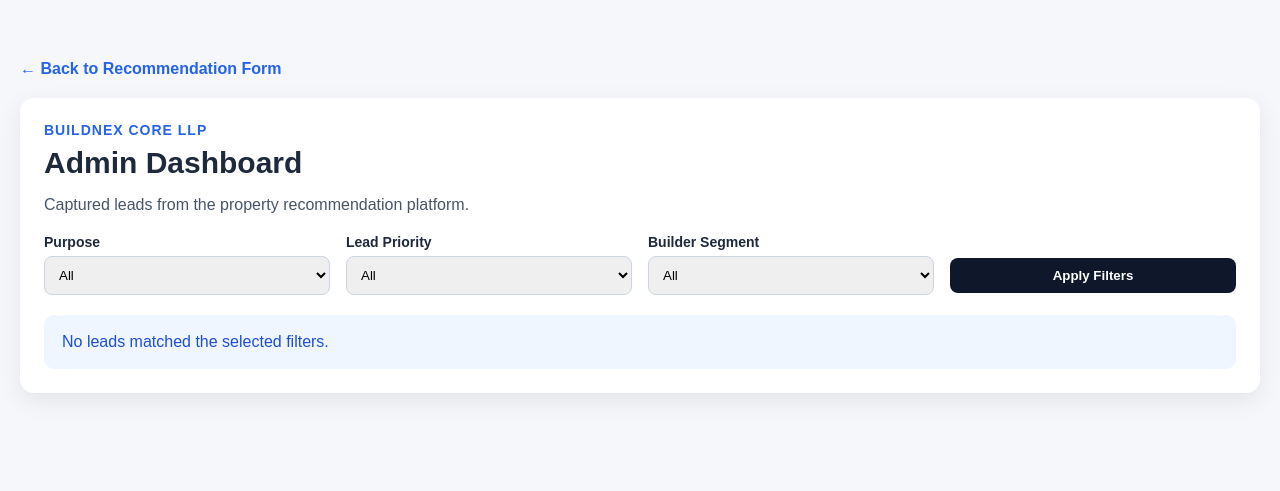
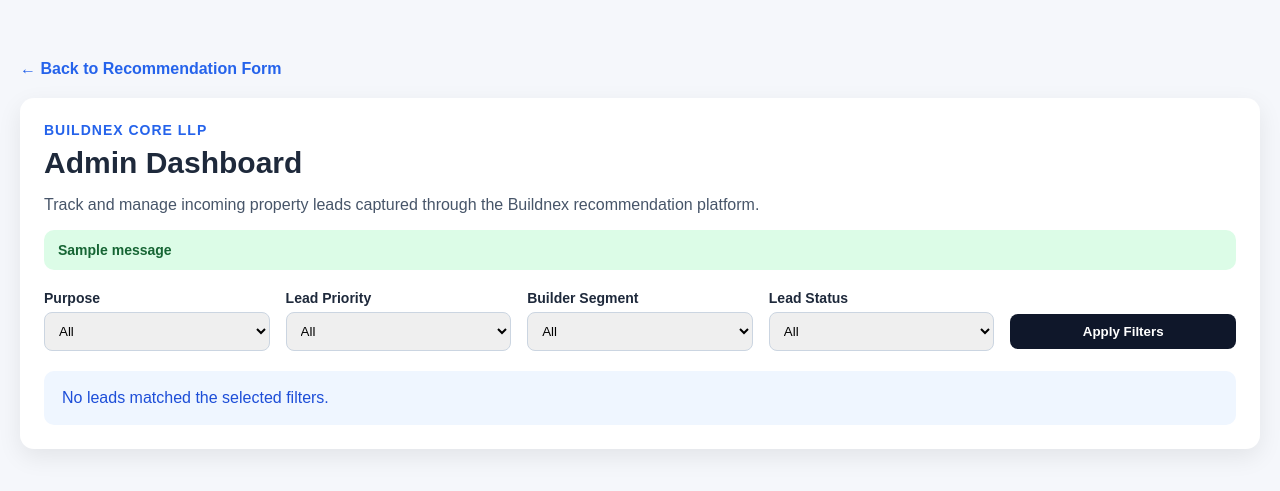
Before and after one commit to madasu3456-coder/buildnex-saas, a Flask app: page /admin/dashboard in a window 1280 px wide. Shown: the top 491 px of the page. Run offline with Flask 3, Linux system fonts and the light colour scheme; the visitor is signed in with stand-in values (Sample User, id 1); one stand-in notice (Sample message) is shown; data that the repository does not hold is empty; some libraries are stand-ins or nearby versions.

Commit message:
Add lead status dashboard

```diff
--- a/app.py
+++ b/app.py
@@ -1,4 +1,4 @@
-from flask import Flask, render_template, request, redirect, session
+from flask import Flask, render_template, request, redirect, session, url_for, flash
 import os
 import psycopg
 from psycopg.rows import dict_row
@@ -9,6 +9,15 @@ app.secret_key = os.environ.get("SECRET_KEY", "buildnex-secret-key")
 ADMIN_USERNAME = os.environ.get("ADMIN_USERNAME", "admin")
 ADMIN_PASSWORD = os.environ.get("ADMIN_PASSWORD", "buildnex123")
 DATABASE_URL = os.environ.get("DATABASE_URL")
+
+ALLOWED_STATUSES = [
+    "New",
+    "Contacted",
+    "Qualified",
+    "Site Visit Scheduled",
+    "Closed",
+    "Lost",
+]
 
 
 def get_db():
@@ -34,9 +43,17 @@ def init_db():
                     builder_segment TEXT,
                     paint TEXT,
                     green TEXT,
+                    status TEXT DEFAULT 'New',
                     created_at TIMESTAMP DEFAULT CURRENT_TIMESTAMP
                 )
             """)
+
+            # Safe upgrade for existing tables that do not yet have status column
+            cur.execute("""
+                ALTER TABLE leads
+                ADD COLUMN IF NOT EXISTS status TEXT DEFAULT 'New'
+            """)
+
         conn.commit()
 
 
@@ -53,8 +70,21 @@ def submit():
         with conn.cursor() as cur:
             cur.execute("""
                 INSERT INTO leads
-                (name, phone, email, budget_min, budget_max, purpose, top_area, lead_priority, builder_segment, paint, green)
-                VALUES (%s, %s, %s, %s, %s, %s, %s, %s, %s, %s, %s)
+                (
+                    name,
+                    phone,
+                    email,
+                    budget_min,
+                    budget_max,
+                    purpose,
+                    top_area,
+                    lead_priority,
+                    builder_segment,
+                    paint,
+                    green,
+                    status
+                )
+                VALUES (%s, %s, %s, %s, %s, %s, %s, %s, %s, %s, %s, %s)
             """, (
                 data.get("name"),
                 data.get("phone"),
@@ -66,7 +96,8 @@ def submit():
                 data.get("priority"),
                 data.get("segment"),
                 data.get("paint"),
-                data.get("green")
+                data.get("green"),
+                "New"
             ))
         conn.commit()
 
@@ -96,6 +127,29 @@ def logout():
     return redirect("/login")
 
 
+@app.route("/admin/leads/<int:lead_id>/status", methods=["POST"])
+def update_lead_status(lead_id):
+    if not session.get("admin_logged_in"):
+        return redirect("/login")
+
+    new_status = request.form.get("status", "").strip()
+
+    if new_status not in ALLOWED_STATUSES:
+        flash("Invalid status selected.", "error")
+        return redirect(url_for("dashboard"))
+
+    with get_db() as conn:
+        with conn.cursor() as cur:
+            cur.execute(
+                "UPDATE leads SET status = %s WHERE id = %s",
+                (new_status, lead_id)
+            )
+        conn.commit()
+
+    flash("Lead status updated successfully.", "success")
+    return redirect(url_for("dashboard"))
+
+
 @app.route("/admin/dashboard")
 def dashboard():
     if not session.get("admin_logged_in"):
@@ -104,10 +158,24 @@ def dashboard():
     purpose = request.args.get("purpose")
     priority = request.args.get("priority")
     segment = request.args.get("segment")
+    status = request.args.get("status")
 
     query = """
-        SELECT id, name, phone, email, budget_min, budget_max, purpose,
-               top_area, lead_priority, builder_segment, paint, green, created_at
+        SELECT
+            id,
+            name,
+            phone,
+            email,
+            budget_min,
+            budget_max,
+            purpose,
+            top_area,
+            lead_priority,
+            builder_segment,
+            paint,
+            green,
+            status,
+            created_at
         FROM leads
         WHERE 1=1
     """
@@ -125,6 +193,10 @@ def dashboard():
         query += " AND builder_segment = %s"
         params.append(segment)
 
+    if status:
+        query += " AND status = %s"
+        params.append(status)
+
     query += " ORDER BY id DESC"
 
     with get_db() as conn:
@@ -137,7 +209,9 @@ def dashboard():
         leads=leads,
         purpose_filter=purpose,
         priority_filter=priority,
-        segment_filter=segment
+        segment_filter=segment,
+        status_filter=status,
+        allowed_statuses=ALLOWED_STATUSES
     )
 
 
--- a/templates/dashboard.html
+++ b/templates/dashboard.html
@@ -133,6 +133,14 @@
             color: #0f172a;
         }
 
+        .status-form select {
+            min-width: 170px;
+            padding: 8px 10px;
+            border-radius: 8px;
+            border: 1px solid #cbd5e1;
+            background: #fff;
+        }
+
         .action-btn {
             display: inline-block;
             padding: 8px 12px;
@@ -158,6 +166,38 @@
         .email-btn:hover {
             opacity: 0.9;
         }
+
+        .flash-messages {
+            margin: 16px 0;
+        }
+
+        .flash {
+            padding: 12px 14px;
+            border-radius: 10px;
+            margin-bottom: 10px;
+            font-size: 14px;
+            font-weight: bold;
+        }
+
+        .flash.success {
+            background: #dcfce7;
+            color: #166534;
+        }
+
+        .flash.error {
+            background: #fee2e2;
+            color: #991b1b;
+        }
+
+        @media (max-width: 1024px) {
+            .card {
+                overflow-x: auto;
+            }
+
+            table {
+                min-width: 1300px;
+            }
+        }
     </style>
 </head>
 <body>
@@ -167,7 +207,17 @@
         <div class="card">
             <div class="brand">Buildnex Core LLP</div>
             <h1>Admin Dashboard</h1>
-            <p>Captured leads from the property recommendation platform.</p>
+            <p>Track and manage incoming property leads captured through the Buildnex recommendation platform.</p>
+
+            {% with messages = get_flashed_messages(with_categories=true) %}
+                {% if messages %}
+                    <div class="flash-messages">
+                        {% for category, message in messages %}
+                            <div class="flash {{ category }}">{{ message }}</div>
+                        {% endfor %}
+                    </div>
+                {% endif %}
+            {% endwith %}
 
             <form method="GET" class="filters">
                 <div>
@@ -201,6 +251,16 @@
                 </div>
 
                 <div>
+                    <label for="status">Lead Status</label>
+                    <select name="status" id="status">
+                        <option value="">All</option>
+                        {% for s in allowed_statuses %}
+                            <option value="{{ s }}" {% if status_filter == s %}selected{% endif %}>{{ s }}</option>
+                        {% endfor %}
+                    </select>
+                </div>
+
+                <div>
                     <button type="submit">Apply Filters</button>
                 </div>
             </form>
@@ -219,6 +279,7 @@
                             <th>Segment</th>
                             <th>Paint</th>
                             <th>Green</th>
+                            <th>Status</th>
                             <th>Actions</th>
                         </tr>
                     </thead>
@@ -227,7 +288,7 @@
                             <tr>
                                 <td>{{ lead["name"] }}</td>
                                 <td>{{ lead["phone"] }}</td>
-                                <td>{{ lead["email"] }}</td>
+                                <td>{{ lead["email"] or "-" }}</td>
                                 <td>₹{{ lead["budget_min"] }} - ₹{{ lead["budget_max"] }}</td>
                                 <td>{{ "Self-use" if lead["purpose"] == "self" else "Investment" }}</td>
                                 <td>{{ lead["top_area"]|title }}</td>
@@ -235,16 +296,29 @@
                                 <td><span class="badge">{{ lead["builder_segment"]|title }}</span></td>
                                 <td>{{ lead["paint"]|title if lead["paint"] else "-" }}</td>
                                 <td>{{ lead["green"]|title if lead["green"] else "-" }}</td>
+
+                                <td>
+                                    <form method="POST" action="/admin/leads/{{ lead['id'] }}/status" class="status-form">
+                                        <select name="status" onchange="this.form.submit()">
+                                            {% for s in allowed_statuses %}
+                                                <option value="{{ s }}" {% if lead["status"] == s %}selected{% endif %}>{{ s }}</option>
+                                            {% endfor %}
+                                        </select>
+                                    </form>
+                                </td>
+
                                 <td>
                                     <a class="action-btn whatsapp-btn"
                                        href="https://wa.me/91{{ lead['phone'] | replace(' ', '') }}?text=Hi%20{{ lead['name'] | replace(' ', '%20') }},%0A%0AI%20reviewed%20your%20property%20requirement.%0A%0ABudget:%20%E2%82%B9{{ lead['budget_min'] }}%20-%20%E2%82%B9{{ lead['budget_max'] }}%0APurpose:%20{{ 'Self-use' if lead['purpose'] == 'self' else 'Investment' }}%0ARecommended%20area:%20{{ lead['top_area'] | replace(' ', '%20') }}%0A%0ABased%20on%20this,%20I%20can%20share%20the%20best%20matching%20projects,%20current%20availability,%20and%20next%20steps.%0A%0ALet%E2%80%99s%20discuss%20your%20options."
                                        target="_blank">
                                        WhatsApp
                                     </a>
+                                    {% if lead["email"] %}
                                     <a class="action-btn email-btn"
                                        href="mailto:{{ lead['email'] }}">
                                        Email
                                     </a>
+                                    {% endif %}
                                 </td>
                             </tr>
                         {% endfor %}
```
